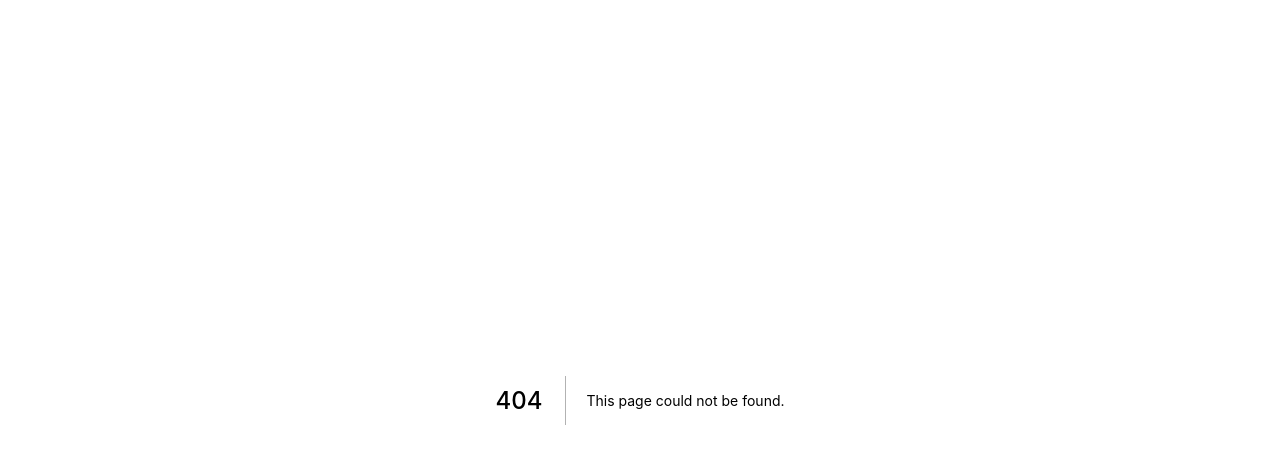
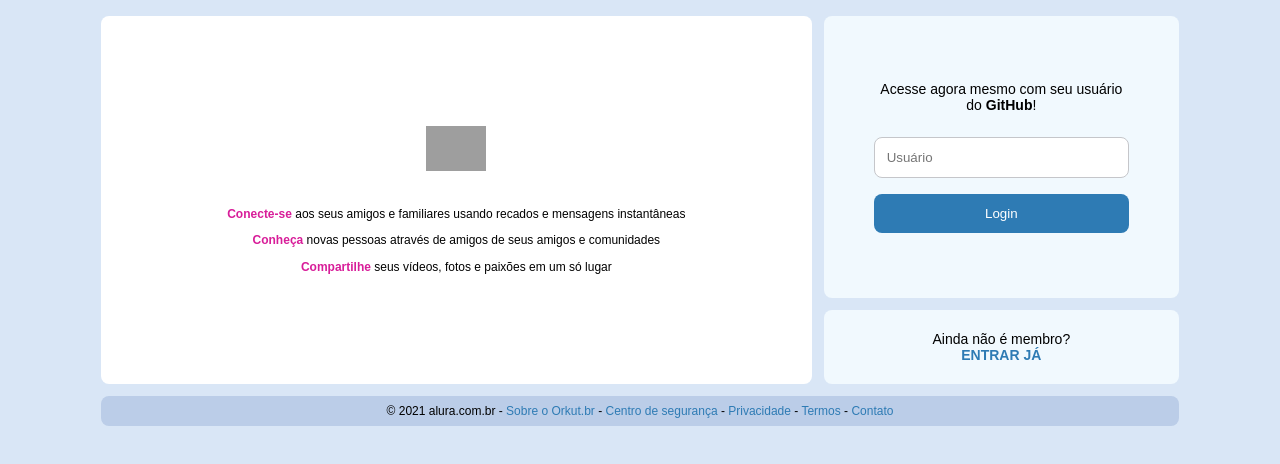
Before and after one commit to annaclaraf/Alurakut, a Next.js app: page /login in a window 1280 px wide. Before the commit this address had no page. Shown: the top 464 px of the page. Built offline with nearby package versions, Linux system fonts and the light colour scheme; grey boxes are pictures that could not be loaded.

Commit message:
Criação da pagina de login e redirecionamento para pagina principal

```diff
--- /dev/null
+++ b/pages/login.js
@@ -0,0 +1,53 @@
+import React from 'react';
+import { useRouter } from 'next/router';
+
+export default function LoginScreen() {
+    const router = useRouter()
+
+    return (
+        <main style={{ display: 'flex', flex: 1, alignItems: 'center', justifyContent: 'center' }}>
+            <div className="loginScreen">
+                <section className="logoArea">
+                    <img src="https://alurakut.vercel.app/logo.svg" />
+
+                    <p><strong>Conecte-se</strong> aos seus amigos e familiares usando recados e mensagens instantâneas</p>
+                    <p><strong>Conheça</strong> novas pessoas através de amigos de seus amigos e comunidades</p>
+                    <p><strong>Compartilhe</strong> seus vídeos, fotos e paixões em um só lugar</p>
+                </section>
+
+                <section className="formArea">
+                    <form className="box" onSubmit={(infosEvento) => {
+                        infosEvento.preventDefault()
+
+                        router.push('/')
+
+                    }}>
+                        <p>Acesse agora mesmo com seu usuário do <strong>GitHub</strong>!</p>
+
+                        <input placeholder="Usuário" />
+
+                        <button type="submit">
+                            Login
+                        </button>
+                    </form>
+
+                    <footer className="box">
+                        <p>
+                            Ainda não é membro? <br/>
+
+                            <a href="/login">
+                                <strong>ENTRAR JÁ</strong>
+                            </a>
+                        </p>
+                    </footer>
+                </section>
+
+                <footer className="footerArea">
+                    <p>
+                        © 2021 alura.com.br - <a href="/">Sobre o Orkut.br</a> - <a href="/">Centro de segurança</a> - <a href="/">Privacidade</a> - <a href="/">Termos</a> - <a href="/">Contato</a>
+                    </p>
+                </footer>
+            </div>
+        </main>
+    )
+}
```
